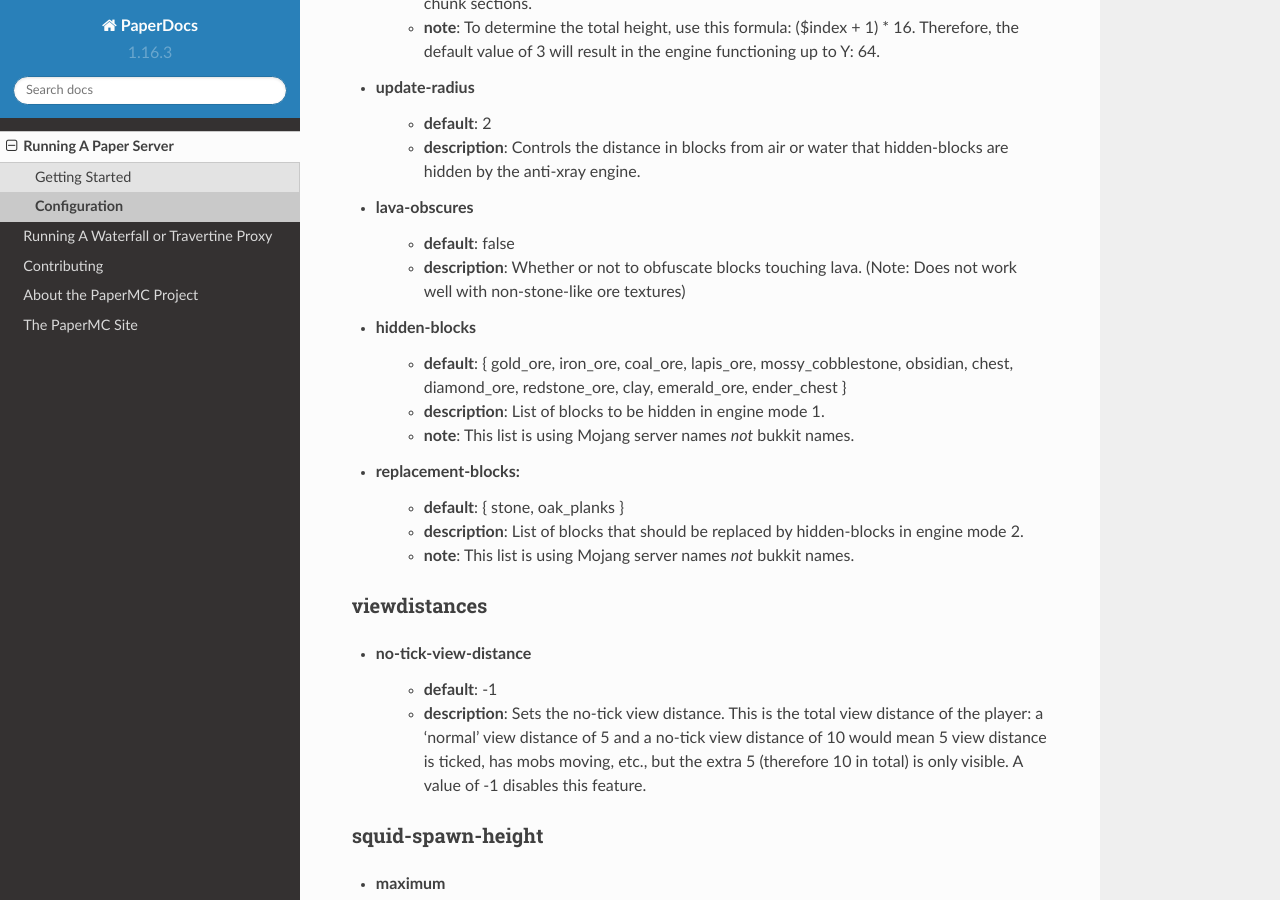
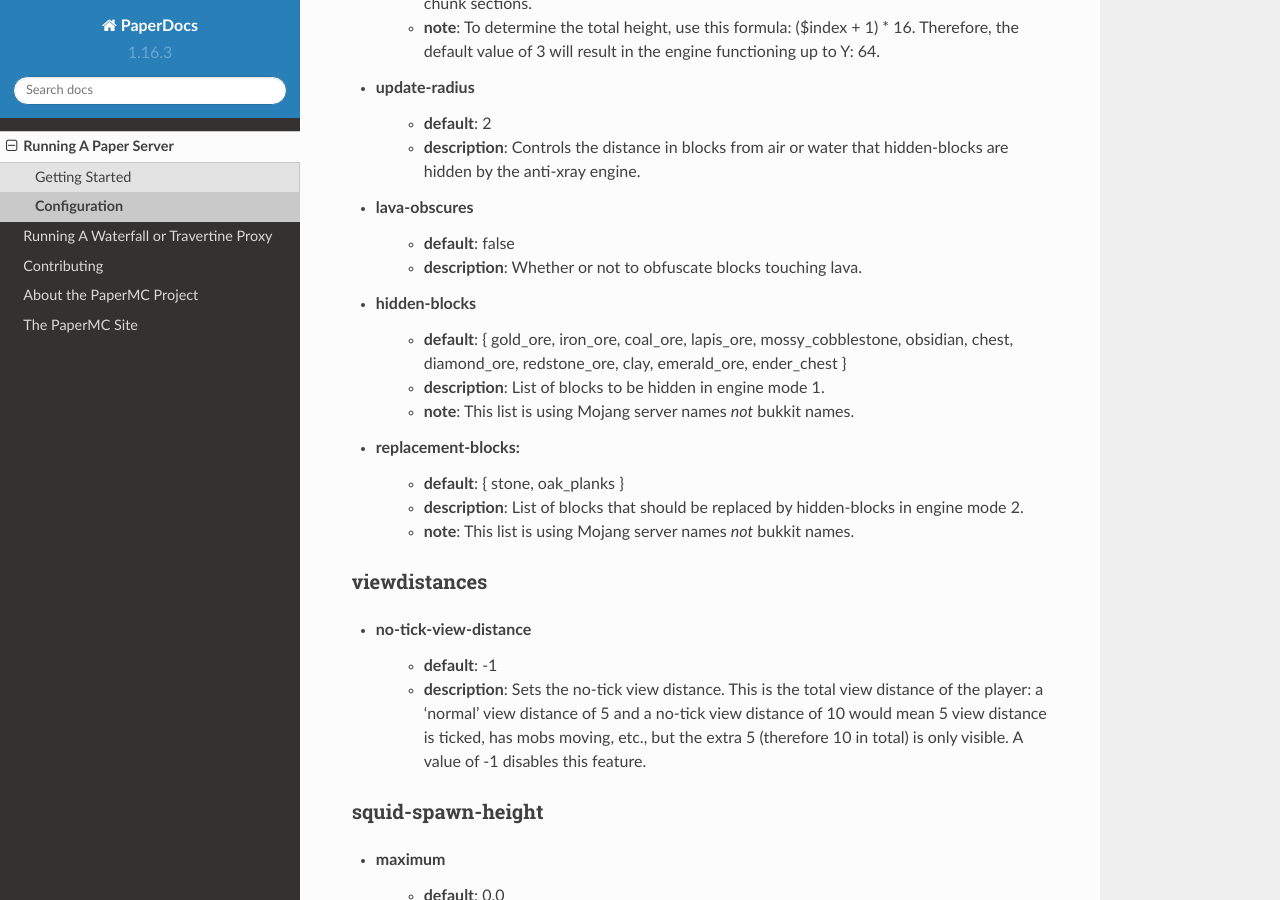
Before and after one commit to PaperMC/PaperDocs, a Sphinx documentation site: the page built from source/server/configuration.rst, in a window 1280 px wide and 900 px high, scrolled down 19226 px. Built offline with Sphinx 7.4.7 and the Read the Docs theme 2.0.0, drawn with Linux system fonts in a browser that asks for light colours.

Commit message:
Update configuration.rst
Dropped confusing wording

```diff
--- a/source/server/configuration.rst
+++ b/source/server/configuration.rst
@@ -844,7 +844,7 @@ anti-xray
 
 * lava-obscures
     - **default**: false
-    - **description**: Whether or not to obfuscate blocks touching lava. (Note: Does not work well with non-stone-like ore textures)
+    - **description**: Whether or not to obfuscate blocks touching lava.
 
 * hidden-blocks
    - **default**: { gold_ore, iron_ore, coal_ore, lapis_ore, mossy_cobblestone,
```
